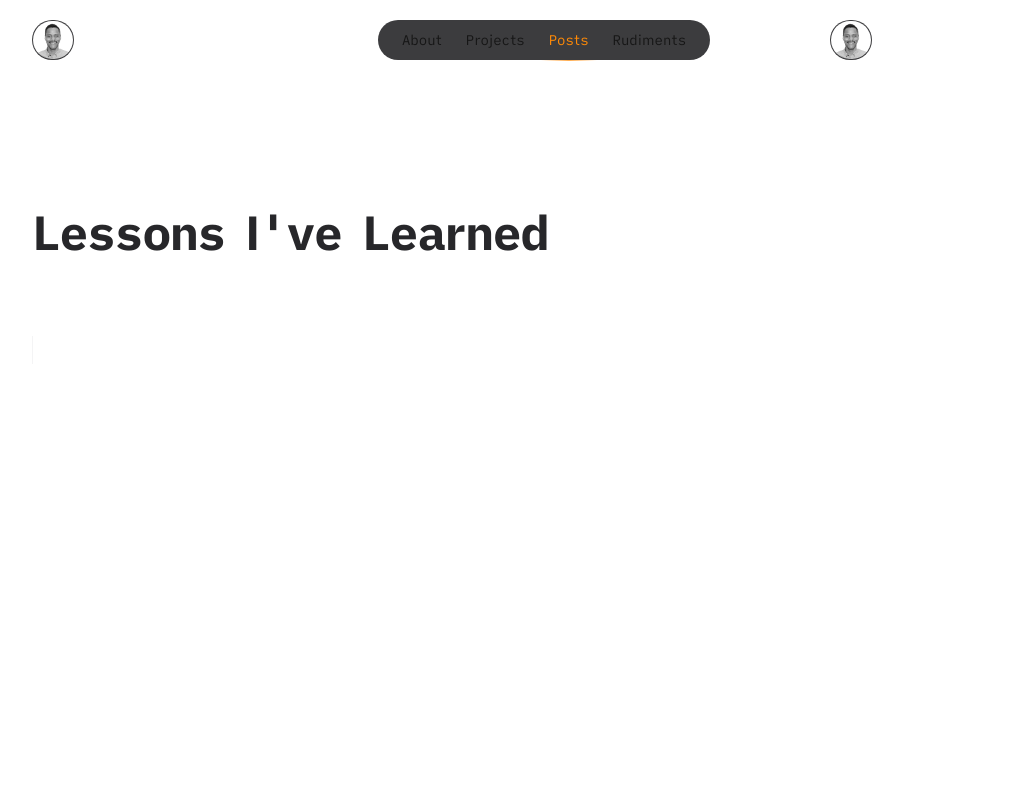
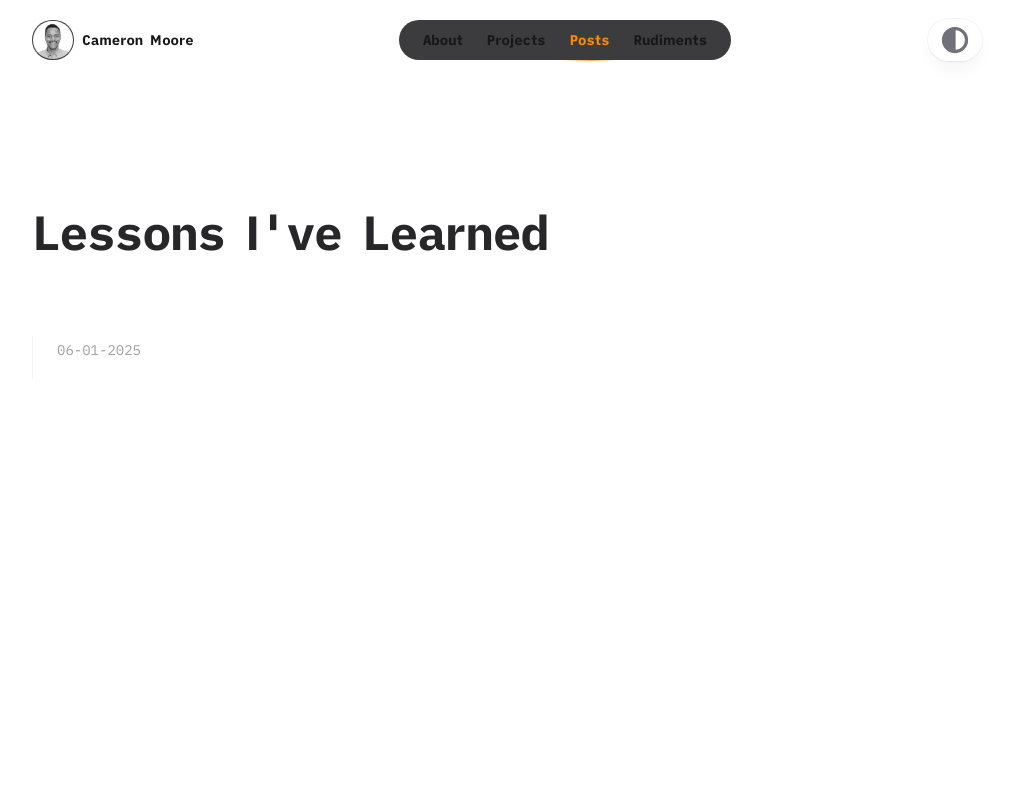
Before and after one commit to camjmoore/next-portfolio, a Next.js app: page /posts in a window 1280 px wide. Shown: the top 800 px of the page, without its empty margins (96-1110 px from the left). Built offline with nearby package versions, Linux system fonts and the light colour scheme.

Commit message:
footer and sticky header positioning, more assets layout styling

```diff
--- a/app/(portfolio)/about/layout.tsx
+++ b/app/(portfolio)/about/layout.tsx
@@ -4,7 +4,7 @@ export default function AboutLayout({
   children: React.ReactNode;
   }) {
   return (
-    <div className="min-h-screen sm:px-8 mt-16 sm:mt-32">
+    <div className="min-h-3/4 sm:px-8 mt-16 sm:mt-32">
       <div className="mx-auto max-w-7xl lg:px-8">
         <div className="relative px-4 sm:px-8 lg:px-12">
           <div className="mx-auto max-w-2xl lg:max-w-5xl">
--- a/app/(portfolio)/footer.tsx
+++ b/app/(portfolio)/footer.tsx
@@ -2,7 +2,7 @@ import Link from "next/link";
 
 export default function Footer(){
   return (
-    <footer className="mt-auto">
+    <footer className="mt-32">
       <div className="sm:px-8">
         <div className="mx-auto max-w-7xl lg:px-8">
           <div className="border-t border-zinc-100 pb-16 pt-10 dark:border-zinc-700/40">
--- a/app/(portfolio)/headshot.tsx
+++ b/app/(portfolio)/headshot.tsx
@@ -2,7 +2,6 @@ import Image from "next/image";
 
 export default function Headshot() {
   return (
-    <div className="hidden sm:flex">
       <div className="flex items-center">
         <div className="h-10 min-w-10 z-10 overflow-hidden bg-zinc-800 rounded-full border border-white/10">
           <Image
@@ -13,10 +12,9 @@ export default function Headshot() {
             height={40}
           />
         </div>
-        <div className="flex items-center min-w-46 h-10 py-1 text-sm  pointer-events-auto">
-          <h2 className="px-2 text-sm font-bold"> Cameron Moore </h2>
+        <div className="flex items-center text-center min-w-32 h-10 py-1 text-sm pointer-events-auto">
+          <h2 className="px-1 mx-auto text-sm font-bold"> Cameron Moore </h2>
         </div>
       </div>
-    </div>
   );
 }
--- a/app/(portfolio)/layout.tsx
+++ b/app/(portfolio)/layout.tsx
@@ -1,6 +1,7 @@
 import Navigation from "./navigation";
 import Headshot from "./headshot";
 import Footer from "./footer";
+import Image from "next/image";
 import type { Metadata } from "next";
 import { Geist, Geist_Mono } from "next/font/google";
 import localFont from "next/font/local";
@@ -52,7 +53,7 @@ export default function RootLayout({
   children: React.ReactNode;
 }>) {
   return (
-    <html lang="en">
+    <html className="h-full" lang="en">
       <body
         className={`${quattro.className} antialiased flex h-full flex-col`}
       >
@@ -63,16 +64,23 @@ export default function RootLayout({
           </div>
         </div>
 
-        <div className="h-20 max-w-full max-auto ">
-          <div className="flex items-center justify-center sm:justify-start md:justify-between h-full max-w-5xl mx-auto">
-            <Headshot/>
-            <Navigation/>
-            <Headshot/>
+        <div className="relative">
+          <div className="sticky backdrop-blur z-10 top-0 h-20 max-w-[75rem] mx-auto">
+            <div className="flex items-center justify-between sm:justify-start md:justify-between h-full max-w-5xl mx-auto">
+              <Headshot/>
+              <Navigation/>
+                <div className="mx-auto min-w-32">
+                  <button className="group rounded-full bg-white/90 px-3 py-1.5 shadow-lg shadow-zinc-800/5 ring-1 ring-zinc-900/5 backdrop-blur transition dark:bg-zinc-800/90 dark:ring-white/10 dark:hover:ring-white/20">
+                    <Image  className="" alt="bisected circle" src="/theme.svg" width={30} height={30}/>
+                  </button>
+                </div>
+            </div>
           </div>
+
+          {children}
+          <Footer/>
         </div>
 
-        {children}
-        <Footer/>
       </body>
     </html>
   );
--- a/app/(portfolio)/navigation.tsx
+++ b/app/(portfolio)/navigation.tsx
@@ -14,7 +14,7 @@ export default function Nav() {
 
   return (
     <div className="flex flex-1 items-center justify-center h-20 max-w-full mx-auto">
-      <nav className="flex backdrop-blur-sm rounded-full px-3 text-sm bg-zinc-800/90 bg-opacity-80 ring-1 ring-white/10 pointer-events-auto">
+      <nav className="flex backdrop-blur-sm rounded-full px-3 text-sm font-bold bg-zinc-800/90 bg-opacity-80 ring-1 ring-white/10 pointer-events-auto">
         {menu.map((link) => {
           const isActive = pathname.startsWith(link.href);
 
--- a/app/(portfolio)/posts/layout.tsx
+++ b/app/(portfolio)/posts/layout.tsx
@@ -4,7 +4,7 @@ export default function PostsLayout({
   children: React.ReactNode;
 }) {
   return (
-    <div className="min-h-screen sm:px-8 mt-16 sm:mt-32">
+    <div className="min-h-3/4 sm:px-8 mt-16 sm:mt-32">
       <div className="mx-auto max-w-7xl lg:px-8">
         <div className="relative px-4 sm:px-8 lg:px-12">
           {children}
--- a/app/(portfolio)/posts/page.tsx
+++ b/app/(portfolio)/posts/page.tsx
@@ -12,9 +12,9 @@ export default function Posts() {
       <div className="mt-16 sm:mt-20">
         <div className="md:border-l md:border-zinc-100 md:pl-6 md:dark:border-zinc-700/40">
           <div className="flex max-w-3xl flex-col space-y-16">
+
             <article className="md:grid md:grid-cols-4 md:items-baseline">
               <div className="md:col-span-3 group relative flex flex-col items-start">
-
                 <h2 className="text-base font-semibold tracking-tight text-zinc-800 dark:text-zinc-100">
                   <div className="absolute -inset-y-6 -inset-x-4 z-0 scale-95 bg-zinc-50 opacity-0 transition group-hover:scale-100 group-hover:opacity-100 dark:bg-zinc-800/50 sm:-inset-x-6 sm:rounded-2xl"></div>
                   <a>
@@ -30,10 +30,9 @@ export default function Posts() {
                 <div className="flex w-full items-center justify-between">
                   <div className="relative z-10 mt-4 flex items-center text-sm font-medium text-orange-500">{/*read more*/}</div>
                 </div>
-
               </div>
 
-              <time className="mt-1 hidden md:block relative z-10 order-first mb-3 flex items-center text-sm text-zinc-400 dark:text-zinc-500">{/*Post Date*/}</time>
+              <time className="mt-1 hidden md:block relative z-10 order-first mb-3 flex items-center text-sm text-zinc-400 dark:text-zinc-500">06-01-2025</time>
 
             </article>
           </div>
--- a/app/(portfolio)/projects/layout.tsx
+++ b/app/(portfolio)/projects/layout.tsx
@@ -4,7 +4,7 @@ export default function ProjectsLayout({
   children: React.ReactNode;
   }) {
   return (
-    <div className="min-h-screen sm:px-8 mt-16 sm:mt-32">
+    <div className="min-h-3/4 sm:px-8 mt-16 sm:mt-32">
       <div className="mx-auto max-w-7xl lg:px-8">
         <div className="relative px-4 sm:px-8 lg:px-12">
           {children}
```
Also changed, not shown: public/theme.svg (added).
